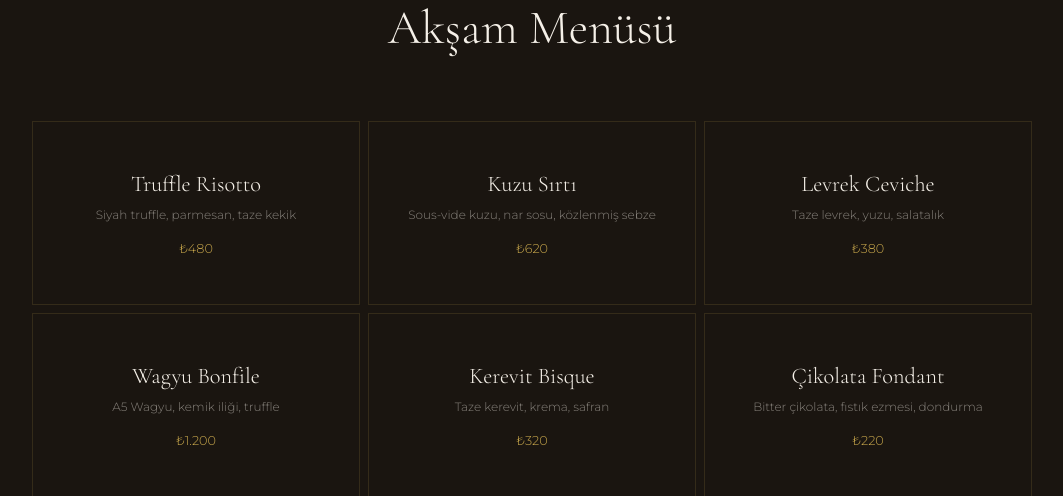
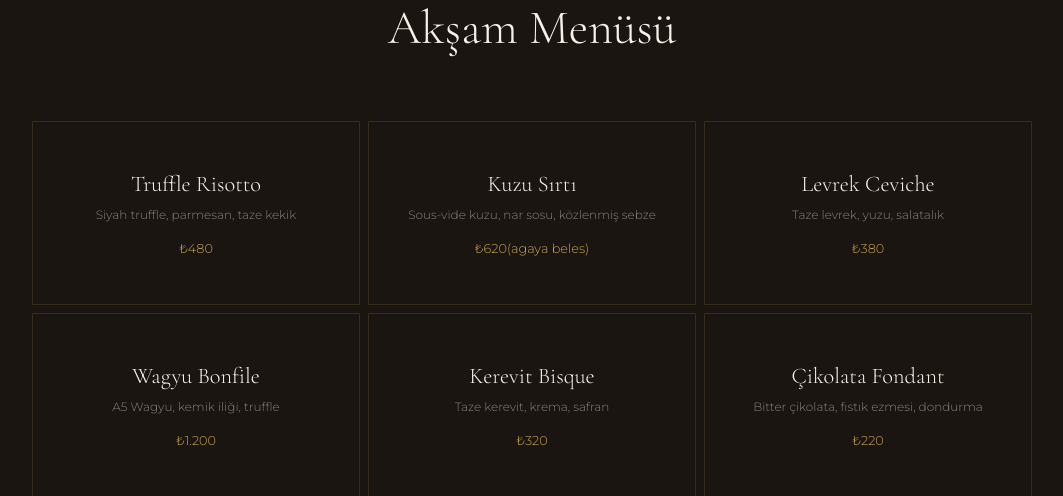
Before and after one commit to keremofluoglu/k8s-deployment-pipeline-restaurant-website, a Flask app: page / in a window 1280 px wide. Shown: the part 1593-2089 px from the top of the page, without its empty margins (108-1171 px from the left). Run offline with Flask 3, Linux system fonts and the light colour scheme; some libraries are stand-ins or nearby versions.

Commit message:
minor bugs fixed

```diff
--- a/app/templates/index.html
+++ b/app/templates/index.html
@@ -218,7 +218,7 @@
     <section class="about">
         <div class="about-text">
             <h2>Gelenekten<br>İlham Alan<br><em>Çağdaş Mutfak</em></h2>
-            <p>2010'dan bu yana Anadolu'nun zengin mutfak geleneğini modern tekniklerle harmanlıyoruz. Şefimiz Mehmet Karahan, yerel üreticilerle kurduğu özel ilişkilerle her gün taze, mevsimlik malzemeler seçiyor.</p>
+            <p>2010'dan bu yana Anadolu'nun zengin mutfak geleneğini modern tekniklerle harmanlıyoruz. Şefimiz Erdem Deliceli, yerel üreticilerle kurduğu özel ilişkilerle her gün taze, mevsimlik malzemeler seçiyor.</p>
         </div>
         <div class="about-img"></div>
     </section>
@@ -235,7 +235,7 @@
             <div class="menu-item">
                 <div class="menu-item-name">Kuzu Sırtı</div>
                 <div class="menu-item-desc">Sous-vide kuzu, nar sosu, közlenmiş sebze</div>
-                <div class="menu-item-price">₺620</div>
+                <div class="menu-item-price">₺620(agaya beles)</div>
             </div>
             <div class="menu-item">
                 <div class="menu-item-name">Levrek Ceviche</div>
```
